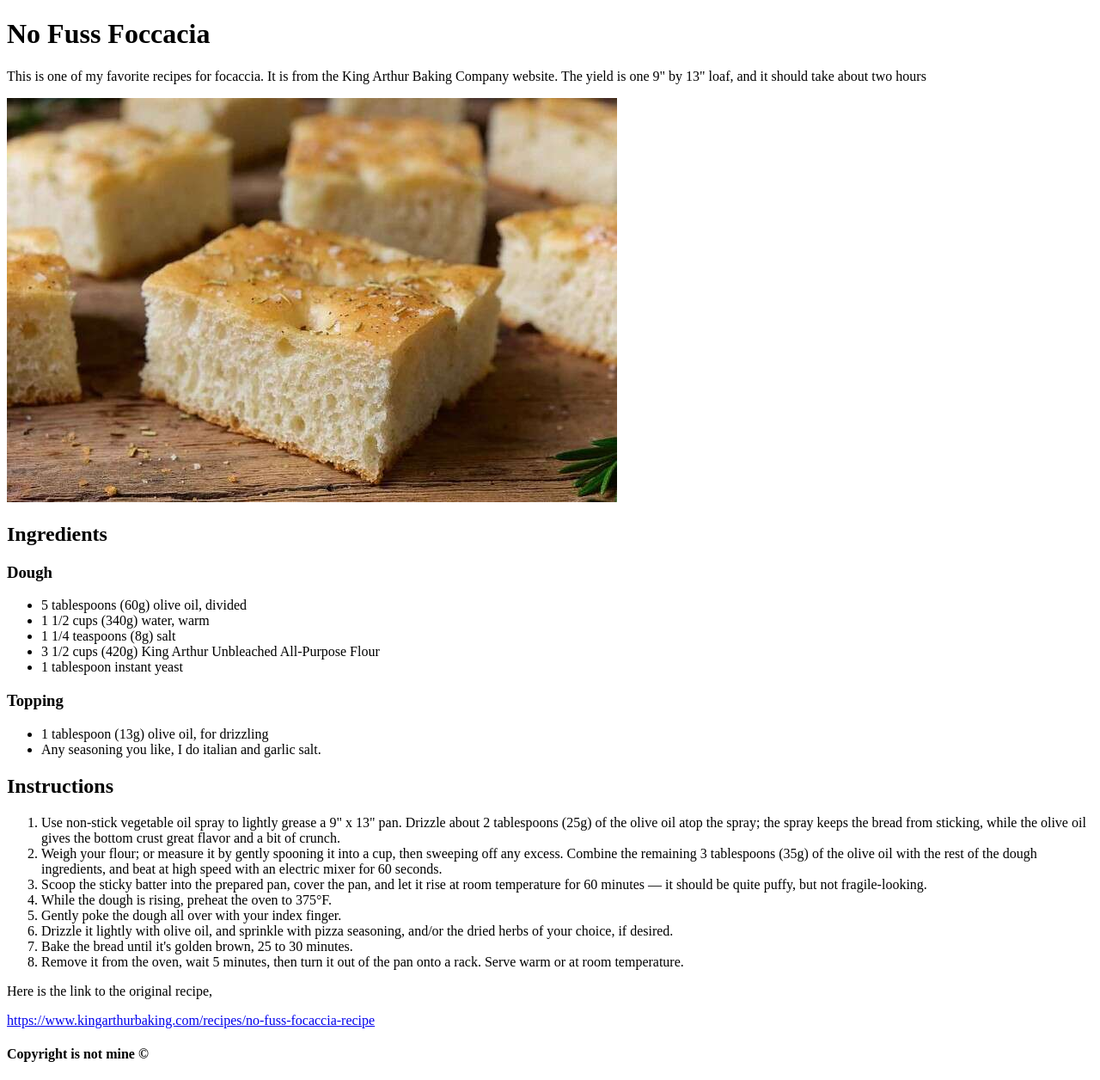
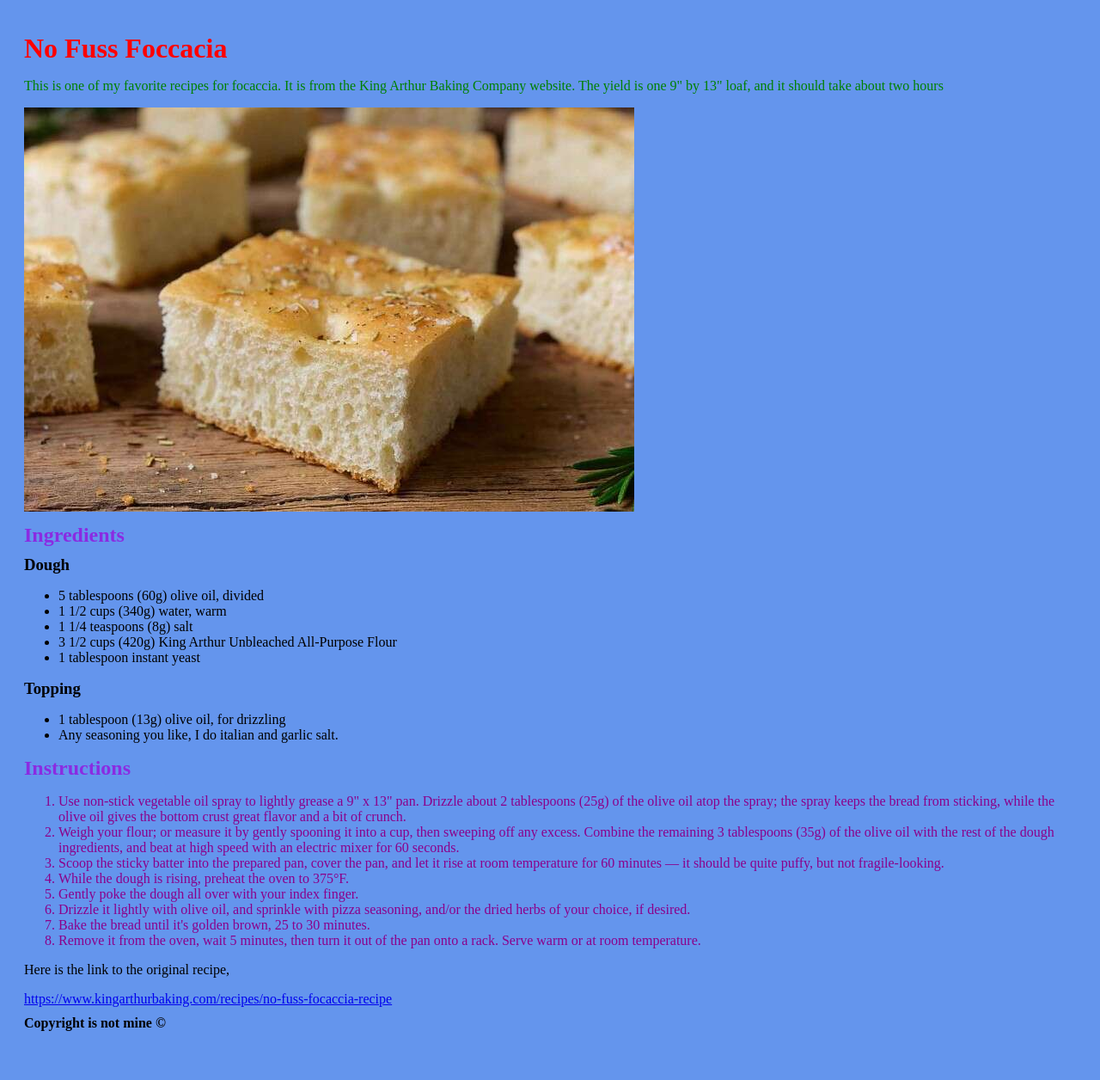
Before and after one commit to LaunchCodeAllhubs/js-assignment-4-html-me-something-bradene0, a website: page index.html in a window 1280 px wide. Shown: the whole page at 86% size. Drawn offline with Linux system fonts and the light colour scheme.

Commit message:
Added some cool CSS

```diff
--- a/index.html
+++ b/index.html
@@ -1,21 +1,22 @@
 <!DOCTYPE html>
 <html>
    <head>
+      <link rel="stylesheet" href="styles.css">
       <title>No Fuss Focaccia Recipe</title>
    </head>
    <body>
       <!-- Write your HTML in this file! -->
       <main>
       <header>
-         <h1>No Fuss Foccacia</h1>
+         <h1 id="mainHeading">No Fuss Foccacia</h1>
       </header>
-      <p>This is one of my favorite recipes for focaccia. It is from the
+      <p class="funParagraph">This is one of my favorite recipes for focaccia. It is from the
          King Arthur Baking Company website. The yield is one 9" by 13" loaf, and
          it should take about two hours
       </p>
       <img src="/imgs/focaccia.jpg" alt="A fresh baked slice of focaccia bread.">
       <article>
-         <h2>Ingredients</h2>
+         <h2 class="mediumHeader">Ingredients</h2>
          <h3>Dough</h3>
          <ul>
             <li>5 tablespoons (60g) olive oil, divided</li>
@@ -31,8 +32,8 @@
          </ul>
       </article>
       <article>
-         <h2>Instructions</h2>
-         <ol>
+         <h2 class="mediumHeader">Instructions</h2>
+         <ol id="instructions">
             <li>Use non-stick vegetable oil spray to lightly grease a 9" x 13" pan.
                 Drizzle about 2 tablespoons (25g) of the olive oil atop the spray;
                 the spray keeps the bread from sticking,
--- a/styles.css
+++ b/styles.css
@@ -1 +1,26 @@
 /* Write your CSS here! */
+
+body {
+    display: block;
+    margin: 8px;
+    padding: 20px;
+    background-color: cornflowerblue;
+  }
+
+  h1, h2, h3, h4, h5, h6 {
+    margin: 10px 0;
+  }
+
+
+  .mediumHeader {
+    color: blueviolet;
+  }
+  #instructions {
+    color: darkmagenta;
+  }
+  #mainHeading {
+    color: red;
+  }
+  .funParagraph {
+    color: green;
+  }
```
